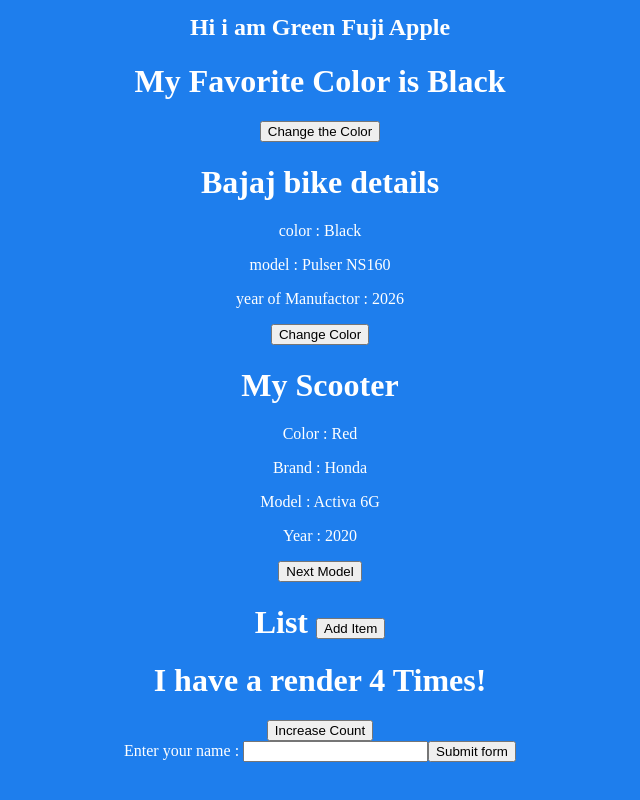
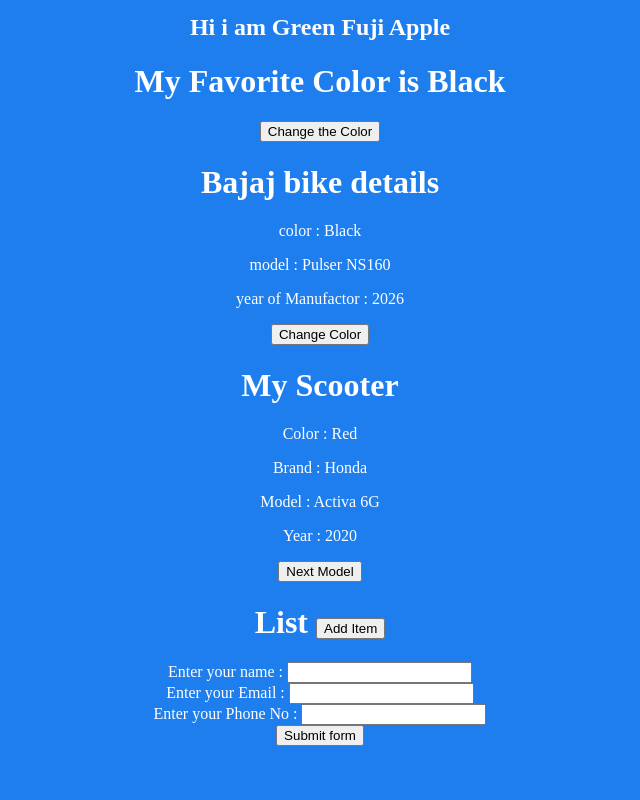
Before and after one commit to Sanjaysundar27/React, a React (Create React App) app: page / in a window 1280 px wide. Shown: the part 514-1314 px from the top of the page, without its empty margins (320-960 px from the left). Built offline with nearby package versions, Linux system fonts and the light colour scheme.

Commit message:
Handle multiple input

```diff
--- a/src/App.js
+++ b/src/App.js
@@ -27,7 +27,7 @@
       <Bike/>
       <Scooter/>
       <List/>
-      <Timer/>
+      {/* <Timer/> */}
 
     </div>
   );
--- a/src/Function Components/MyForm.jsx
+++ b/src/Function Components/MyForm.jsx
@@ -2,20 +2,26 @@
 
 
 export default function MyForm() {
-    const [name, setName] = useState("");
+    //const [name, setName] = useState("");
 
+    const [input, setInput] = useState({});
 
-    function handleSubmit(){
+    function handleSubmit(e) {
+        e.preventDefault();//This is for donot refersh the browser after submiting the value in input box
         console.log("form Submited");
-        console.log("current State : ", name);
+        // console.log("current State : ", name);
+        console.log("Current State", input);
     }
 
     return (
 
         <form onSubmit={handleSubmit}>
 
-            <label> Enter your name : <input type="text" onChange={(e) => { setName(e.target.value) }} /></label>
-        <input type="submit" value="Submit form"/>
+            <label> Enter your name : <input type="text" onChange={(e) => { setInput((pre) => { return { ...pre, name: e.target.value } }) }} /></label><br />
+            <label> Enter your Email : <input type="email" onChange={(e) => { setInput((pre) => { return { ...pre, email: e.target.value } }) }} /></label><br />
+            <label> Enter your Phone No : <input type="tel" onChange={(e) => { setInput((pre) => { return { ...pre, phone_no: e.target.value } }) }} /></label><br />
+            <input type="submit" value="Submit form" />
+
         </form>
 
     );
```
